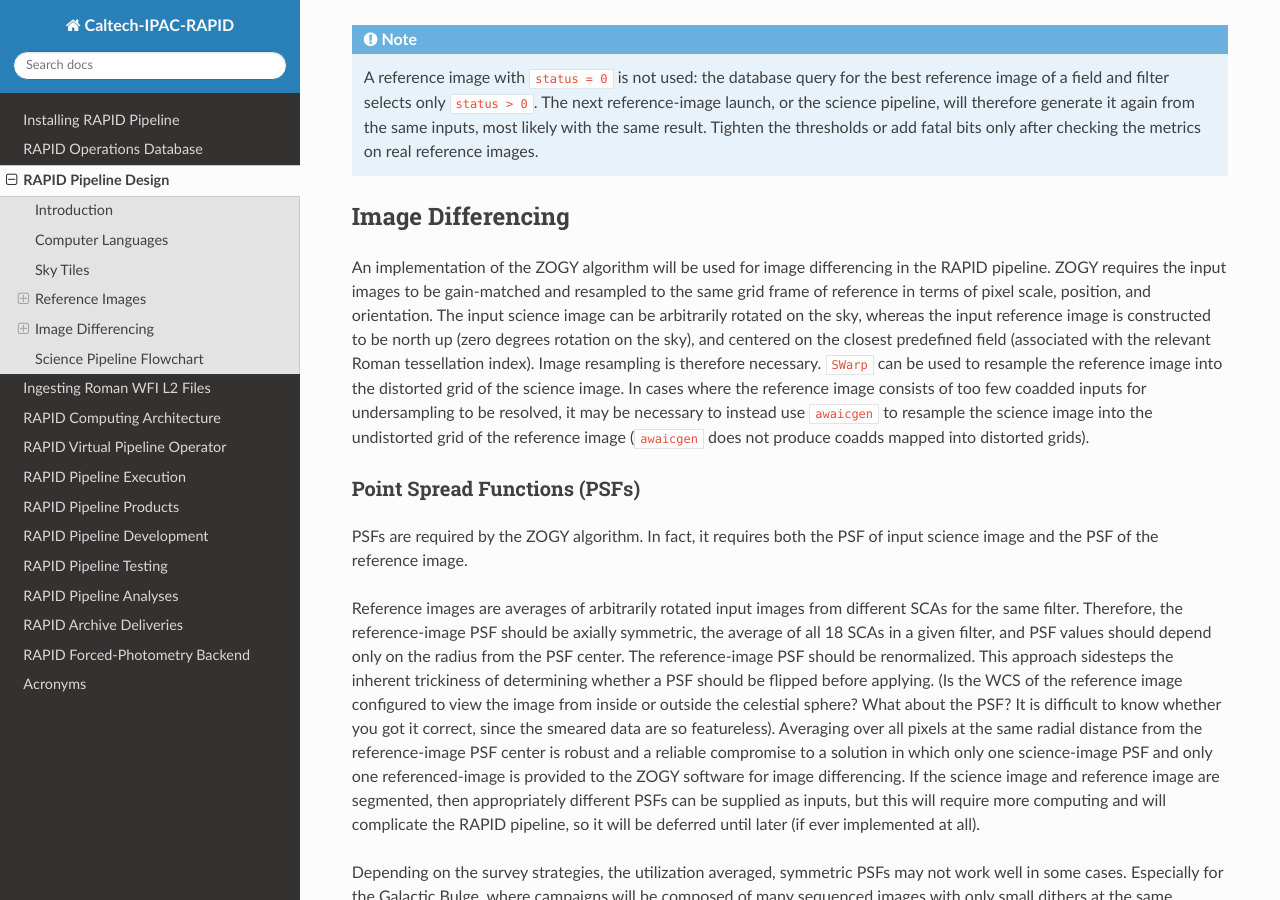
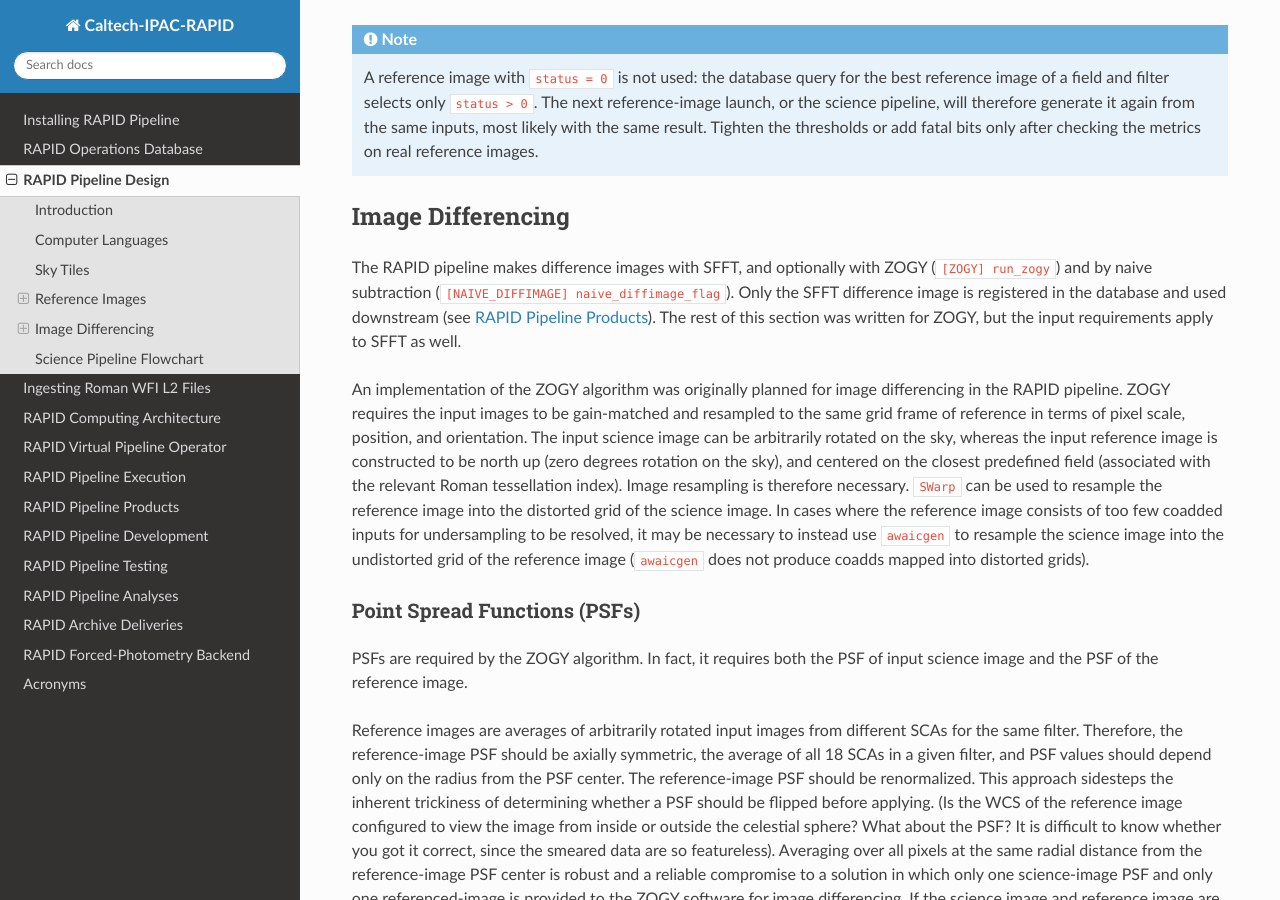
Before and after one commit to Caltech-IPAC/rapid, a Sphinx documentation site: the page built from docs/source/pl/pl.rst, in a window 1280 px wide and 900 px high, scrolled down 9907 px. Built offline with Sphinx 7.4.7 and the Read the Docs theme 3.1.0, drawn with Linux system fonts in a browser that asks for light colours; the version number could not be read and is left out.

Commit message:
Docs for PR #478: SFFT-only registration, optional ZOGY products
tests.rst: 10/26/2026 change entry.  vpo.rst: which difference image the registration stages
register.  pl.rst: image-differencing section notes that SFFT is the registered method.

Co-Authored-By: Claude Opus 5.5 (1M context) <noreply@anthropic.com>

```diff
--- a/docs/source/dev/tests.rst
+++ b/docs/source/dev/tests.rst
@@ -135,6 +135,9 @@ Date              Software modification
                     ``docker run -it --entrypoint bash --name russ-test-jobsubmit  --shm-size=64g -e TMPDIR=/dev/shm
                     -v /home/ubuntu/work/test_20261021:/work -e OMP_NUM_THREADS=1 -e OPENBLAS_NUM_THREADS=1 -e MKL_NUM_THREADS=1
                     -e NUMEXPR_NUM_THREADS=1 public.ecr.aws/y9b1s7h8/rapid_science_pipeline:latest``
+10/26/2026        * Only the SFFT difference image is registered in the DiffImages database table, from the new ``[SFFT]`` section of the product config file (replacing ``[ZOGY]``);
+                    ``[SFFT] run_sfft`` must be True, and a job that does not run SFFT or whose SFFT fails exits with code 65 (replacing exit code 4) (PR #478).
+                  * New ``[ZOGY] run_zogy`` flag (default True) skips the ZOGY products; naive products are skipped with ``[NAIVE_DIFFIMAGE] naive_diffimage_flag = False`` (PR #478).
 ===============   ===============================================================================================================================================================================================================================
 
 
--- a/docs/source/ops/vpo.rst
+++ b/docs/source/ops/vpo.rst
@@ -392,6 +392,12 @@ a new reference image whose input-images CSV file is not in S3.  Its ``Jobs`` re
 open and it has no done file.  A job that failed (exit code 64 or higher), or that had too few
 inputs for a reference image (exit code 33), is closed out without product records.
 
+**Difference images.**  Only the SFFT difference image is registered in ``DiffImages``, from the
+``[SFFT]`` section of the job's product config file (see :doc:`../prod/products`).  A science job
+whose product config file has no ``[SFFT]`` section (written before this was introduced) is closed
+out without a ``DiffImages`` record.  A science job that did not run SFFT, or whose SFFT failed,
+ends with exit code 65 and is closed out as failed.
+
 **Done files.**  A job that has been registered gets a done file in S3
 (``job_config_jid<jid>.done``, or ``postproc_job_config_jid<jid>.done`` after stage 9; see
 :doc:`../prod/products`), and is skipped by later runs of the stage.  A registration stage can
--- a/docs/source/pl/pl.rst
+++ b/docs/source/pl/pl.rst
@@ -316,7 +316,12 @@ Image Differencing
 ************************************
 
 
-An implementation of the ZOGY algorithm will be used for image differencing in the RAPID pipeline.  ZOGY requires
+The RAPID pipeline makes difference images with SFFT, and optionally with ZOGY (``[ZOGY] run_zogy``) and by naive
+subtraction (``[NAIVE_DIFFIMAGE] naive_diffimage_flag``).  Only the SFFT difference image is registered in the
+database and used downstream (see :doc:`../prod/products`).  The rest of this section was written for ZOGY, but the
+input requirements apply to SFFT as well.
+
+An implementation of the ZOGY algorithm was originally planned for image differencing in the RAPID pipeline.  ZOGY requires
 the input images to be gain-matched and resampled to the same grid frame of reference in terms of pixel scale,
 position, and orientation.  The input science image can be arbitrarily rotated on the sky, whereas the
 input reference image is constructed to be north up (zero degrees rotation on the sky), and centered on
```
